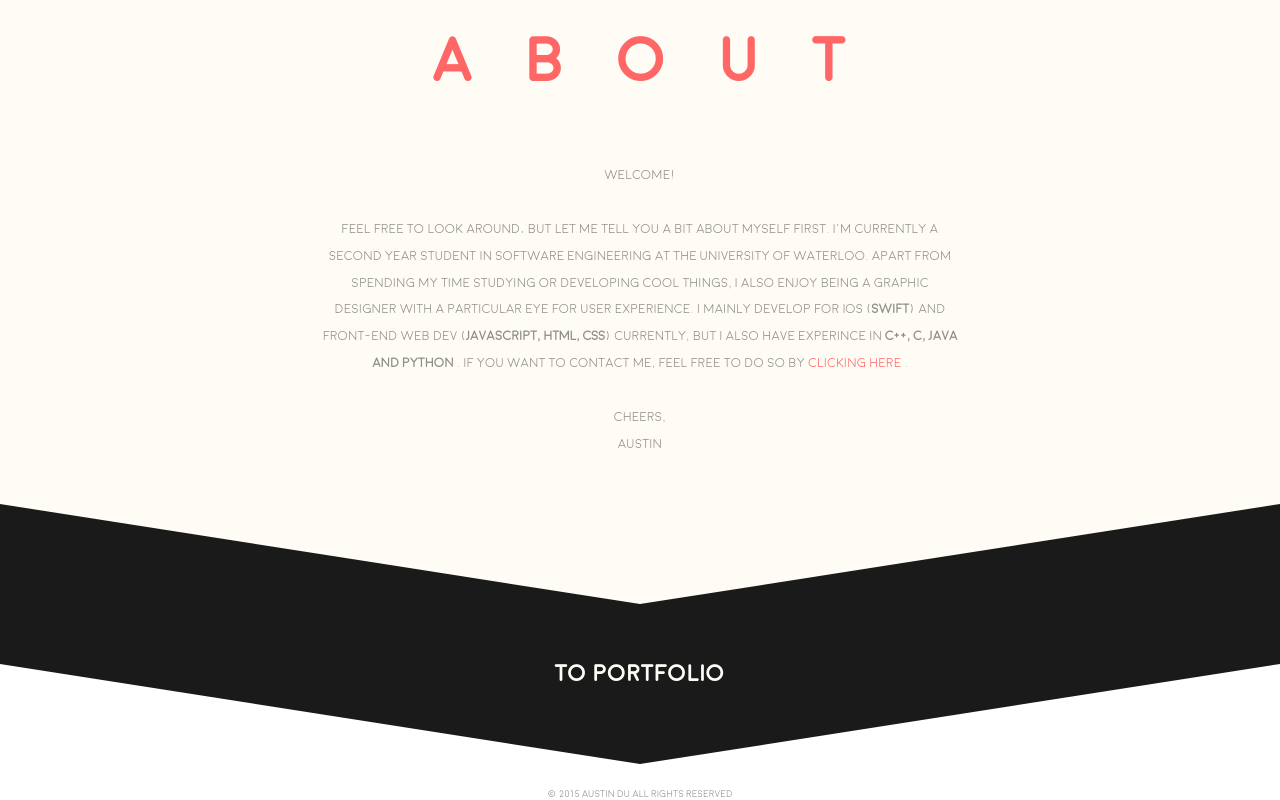
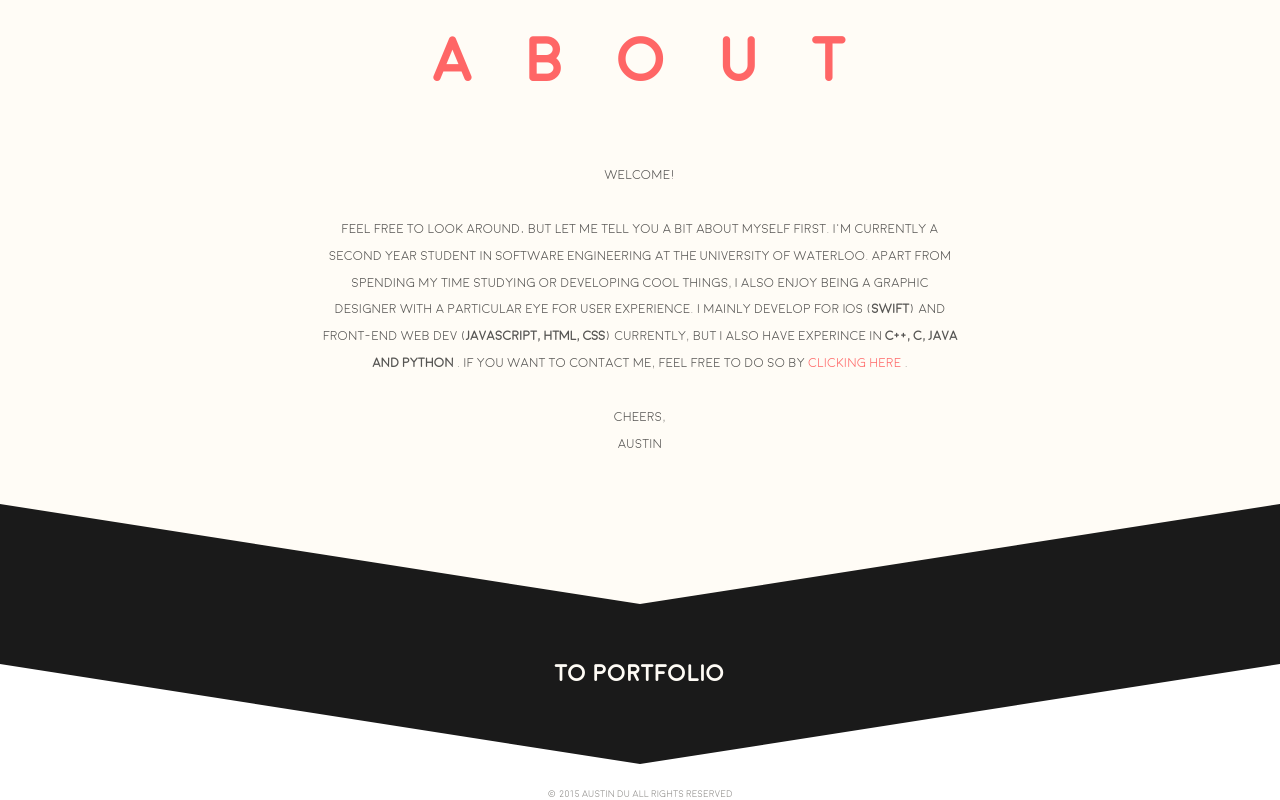
Before and after one commit to AustinDu/AustinDu.github.io, a plain HTML site: page index.html in a window 1280 px wide. Shown: the part 1216-2016 px from the top of the page. Drawn offline with nearby package versions, Linux system fonts and the light colour scheme.

Commit message:
darkened index page about text

```diff
--- a/css/index-styles.css
+++ b/css/index-styles.css
@@ -254,7 +254,7 @@ body{
   text-align: center;
   top: 33vh;
   position: relative;
-  color: #8F8D8A;
+  color: #565553;
   width: 50vw;
   display: block;
   margin-right: auto;
```
